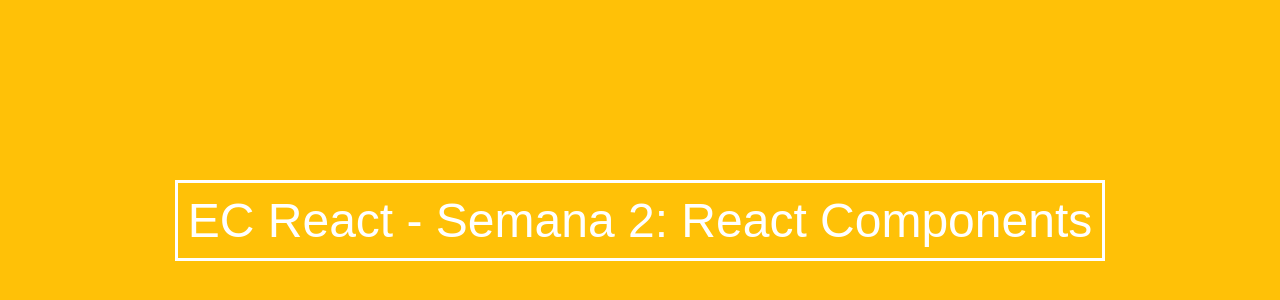
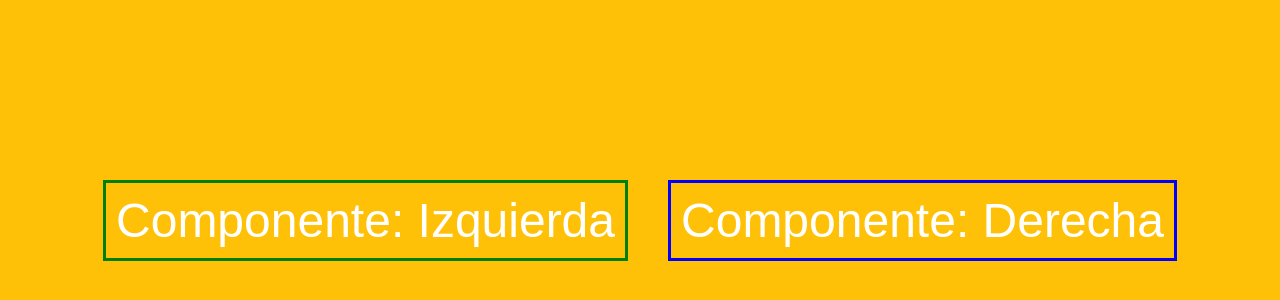
Before and after one commit to klujanrosas/laboratoria-react-semana-02, a React app: page / in a window 1280 px wide. Shown: the part 180-480 px from the top of the page. Built offline with nearby package versions, Linux system fonts and the light colour scheme.

Commit message:
Ejemplo con multiples children

```diff
--- /dev/null
+++ b/app/components/SplitPane.js
@@ -0,0 +1,19 @@
+import React from 'react'
+
+const SplitPane = ({ left, right }) => {
+  return (
+    <div style={{
+      display: 'flex',
+      flex: 1,
+      flexDirection: 'row',
+      alignItems: 'center',
+      justifyContent: 'center'
+    }}
+    >
+      {left}
+      {right}
+    </div>
+  )
+}
+
+export default SplitPane
--- a/app/index.js
+++ b/app/index.js
@@ -5,24 +5,40 @@
 import './styles/base.css'
 
 import ConBorde from './components/ConBorde'
+import SplitPane from './components/SplitPane'
 
-const App = ({ title, content }) => (
+const Left = ({ title, content }) => (
+  <ConBorde color="green">
+    {title}: {content}
+  </ConBorde>
+)
+
+const Right = ({ title, content }) => (
+  <ConBorde color="blue">
+    {title}: {content}
+  </ConBorde>
+)
+
+const App = () => (
   <div className="title">
-    <ConBorde color="white">
-      {title}: {content}
-    </ConBorde>
+    <SplitPane
+      left={<Left title="Componente" content="Izquierda" />}
+      right={<Right title="Componente" content="Derecha" />}
+    />
   </div>
 )
 
-App.propTypes = {
+Left.propTypes = {
+  title: PropTypes.string.isRequired,
+  content: PropTypes.string.isRequired
+}
+
+Right.propTypes = {
   title: PropTypes.string.isRequired,
   content: PropTypes.string.isRequired
 }
 
 render(
-  <App
-    title="EC React - Semana 2"
-    content="React Components"
-  />,
+  <App />,
   document.getElementById('root')
 )
--- a/app/styles/base.css
+++ b/app/styles/base.css
@@ -16,12 +16,17 @@
 .root {
   display: flex;
   height: 100vh;
+  width: 100vw;
   flex-flow: row wrap;
   align-items: center;
   justify-content: center;
 }
 
 .title {
+  display: flex;
+  flex: 1;
+  height: 100%;
+  width: 100%;
   font-size: 3em;
   font-family: 'Arial', sans-serif;
   color: white;
```
